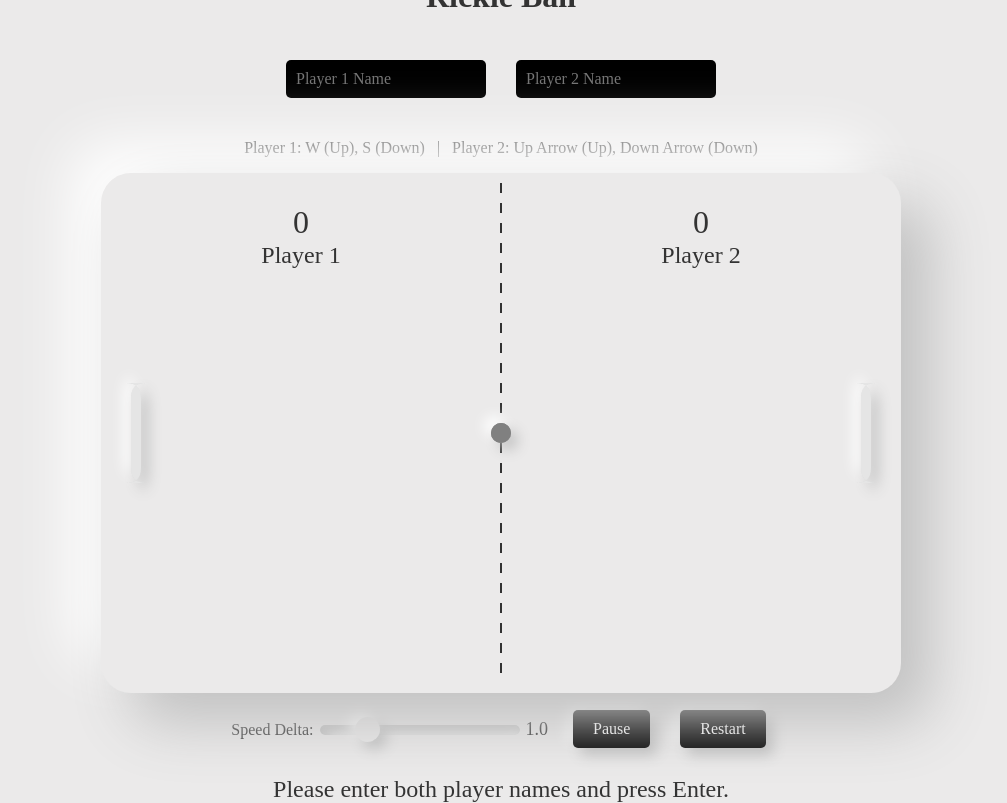
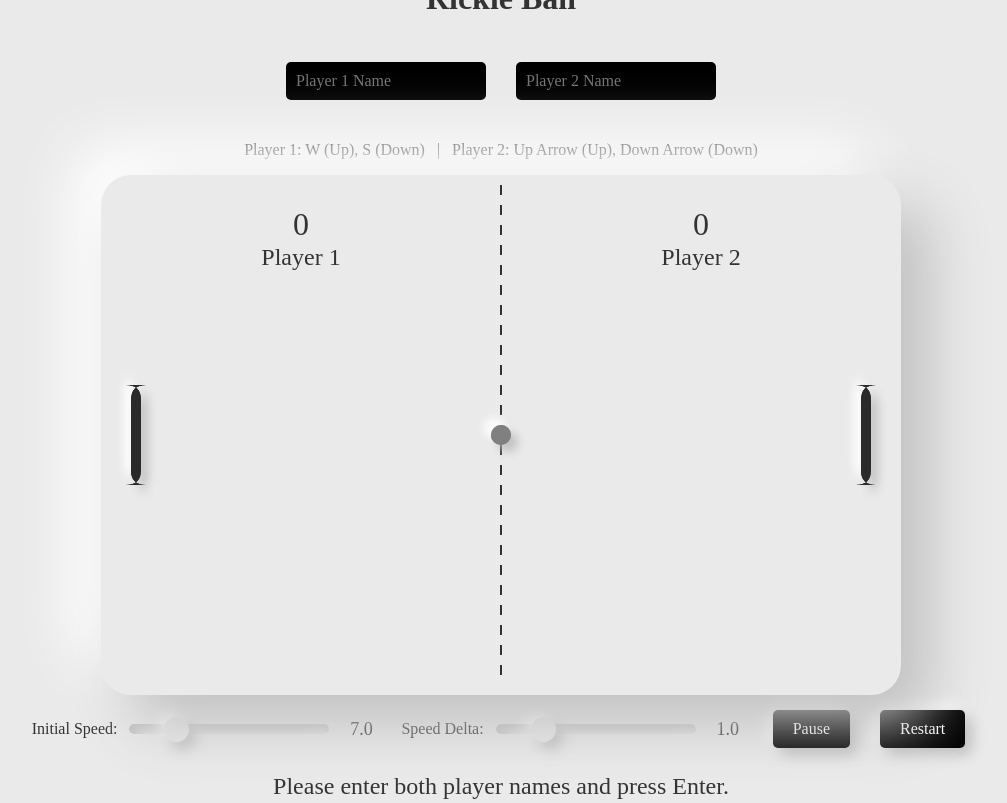
Before and after one commit to unnikrishnannambiar/rickleball, a plain HTML site: page index.html in a window 1280 px wide. Both pictures are taken after a click on the button "Restart". Shown: the whole page, without its empty margins (139-1146 px from the left). Drawn offline with Linux system fonts and the light colour scheme.

Commit message:
Updated slider for game speed

```diff
--- a/index.html
+++ b/index.html
@@ -51,7 +51,13 @@
             flex-wrap: wrap;
             width: 100%;
         }
-        #speedDeltaSlider {
+        .slider-container {
+            display: flex;
+            align-items: center;
+            gap: 10px;
+            font-family: 'Times New Roman', Times, serif;
+        }
+        #speedDeltaSlider, #initialSpeedSlider {
             width: 200px;
             -webkit-appearance: none;
             appearance: none;
@@ -64,7 +70,7 @@
             box-shadow: inset 7px 7px 14px #c1c1c1,
                         inset -7px -7px 14px #ffffff;
         }
-        #speedDeltaSlider::-webkit-slider-thumb {
+        #speedDeltaSlider::-webkit-slider-thumb, #initialSpeedSlider::-webkit-slider-thumb {
             -webkit-appearance: none;
             appearance: none;
             width: 25px;
@@ -75,10 +81,12 @@
                         7px 7px 14px #c1c1c1;
             cursor: pointer;
         }
-        #speedDeltaValue {
+        #speedDeltaValue, #initialSpeedValue {
             font-size: 18px;
             color: #333333;
             font-family: 'Times New Roman', Times, serif;
+            width: 40px;
+            text-align: center;
         }
         canvas {
             padding: 0;
@@ -160,10 +168,16 @@
         <canvas id="gameCanvas" width="800" height="500"></canvas>
     </div>
     <div id="controls">
-        <p style="font-family: 'Times New Roman', Times, serif;">
-            Speed Delta: <input type="range" id="speedDeltaSlider" min="0" max="5" step="0.1" value="1">
+        <div class="slider-container">
+            <label for="initialSpeedSlider">Initial Speed:</label>
+            <input type="range" id="initialSpeedSlider" min="5" max="15" step="0.5" value="7">
+            <span id="initialSpeedValue">7.0</span>
+        </div>
+        <div class="slider-container">
+            <label for="speedDeltaSlider">Speed Delta:</label>
+            <input type="range" id="speedDeltaSlider" min="0.5" max="3" step="0.1" value="1">
             <span id="speedDeltaValue">1.0</span>
-        </p>
+        </div>
         <button id="pauseButton" class="control-button">Pause</button>
         <button id="restartButton" class="control-button">Restart</button>
     </div>
@@ -172,104 +186,115 @@
     <div id="winnerMessage"></div>
     <script>
         // Canvas setup
-        var canvas = document.getElementById("gameCanvas");
-        var ctx = canvas.getContext("2d");
+        const canvas = document.getElementById("gameCanvas");
+        const ctx = canvas.getContext("2d");
 
         // Game variables
-        var paddleWidth = 10;
-        var paddleHeight = 100;
-        var ballRadius = 10;
+        const paddleWidth = 10;
+        const paddleHeight = 100;
+        const ballRadius = 10;
 
         // Paddles
-        var paddle1 = {
+        const paddle1 = {
             x: 30,
             y: canvas.height / 2 - paddleHeight / 2,
             width: paddleWidth,
             height: paddleHeight,
             dy: 0,
-            speed: 5
+            speed: 8, // Increased from 5 to 8
+            color: "#2a2a2a" // Darker gray
         };
 
-        var paddle2 = {
+        const paddle2 = {
             x: canvas.width - paddleWidth - 30,
             y: canvas.height / 2 - paddleHeight / 2,
             width: paddleWidth,
             height: paddleHeight,
             dy: 0,
-            speed: 5
+            speed: 8, // Increased from 5 to 8
+            color: "#2a2a2a" // Darker gray
         };
 
         // Ball
-        var ball = {
+        const ball = {
             x: canvas.width / 2,
             y: canvas.height / 2,
             radius: ballRadius,
-            speed: 5, // Increased starting speed from 3 to 5
-            dx: 5 * (Math.random() > 0.5 ? 1 : -1), // Adjusted to match new speed
-            dy: 5 * (Math.random() > 0.5 ? 1 : -1), // Adjusted to match new speed
+            speed: 7, // Will be set based on initial speed slider
+            dx: 7 * (Math.random() > 0.5 ? 1 : -1), // Will be set based on initial speed slider
+            dy: 7 * (Math.random() > 0.5 ? 1 : -1), // Will be set based on initial speed slider
             color: "#808080" // Grey color at start
         };
 
         // Scores and total points
-        var score1 = 0;
-        var score2 = 0;
-        var totalPoints = 0;
+        let score1 = 0;
+        let score2 = 0;
+        let totalPoints = 0;
 
         // Speed delta
-        var speedDelta = 1.0;
+        let speedDelta = 1.0;
 
         // Game state
-        var isPaused = false;
-        var isGameOver = false;
-        var isGameStarted = false;
-        var countdown = 3;
+        let isPaused = false;
+        let isGameOver = false;
+        let isGameStarted = false;
+        let countdown = 3;
 
         // Player names
-        var player1NameInput = document.getElementById("player1Name");
-        var player2NameInput = document.getElementById("player2Name");
-        var player1Name = "";
-        var player2Name = "";
+        const player1NameInput = document.getElementById("player1Name");
+        const player2NameInput = document.getElementById("player2Name");
+        let player1Name = "";
+        let player2Name = "";
 
         // Messages
-        var winnerMessage = document.getElementById("winnerMessage");
-        var startMessage = document.getElementById("startMessage");
-        var countdownMessage = document.getElementById("countdownMessage");
+        const winnerMessage = document.getElementById("winnerMessage");
+        const startMessage = document.getElementById("startMessage");
+        const countdownMessage = document.getElementById("countdownMessage");
 
         // Control buttons
-        var pauseButton = document.getElementById("pauseButton");
-        var restartButton = document.getElementById("restartButton");
+        const pauseButton = document.getElementById("pauseButton");
+        const restartButton = document.getElementById("restartButton");
 
         // Keyboard controls
-        var keys = {};
+        const keys = {};
 
         document.addEventListener("keydown", function(e) {
-            keys[e.keyCode] = true;
+            keys[e.key] = true;
             // Prevent default behavior for spacebar to avoid scrolling when paused
-            if (e.keyCode === 32 && isPaused) {
+            if (e.key === ' ' && isPaused) {
                 e.preventDefault();
             }
         });
 
         document.addEventListener("keyup", function(e) {
-            delete keys[e.keyCode];
+            keys[e.key] = false;
         });
 
         // Speed Delta Slider
-        var speedDeltaSlider = document.getElementById("speedDeltaSlider");
-        var speedDeltaValue = document.getElementById("speedDeltaValue");
+        const speedDeltaSlider = document.getElementById("speedDeltaSlider");
+        const speedDeltaValue = document.getElementById("speedDeltaValue");
 
         speedDeltaSlider.addEventListener("input", function() {
             speedDelta = parseFloat(speedDeltaSlider.value);
             speedDeltaValue.textContent = speedDelta.toFixed(1);
         });
 
+        // Initial Speed Slider
+        const initialSpeedSlider = document.getElementById("initialSpeedSlider");
+        const initialSpeedValue = document.getElementById("initialSpeedValue");
+
+        initialSpeedSlider.addEventListener("input", function() {
+            initialSpeed = parseFloat(initialSpeedSlider.value);
+            initialSpeedValue.textContent = initialSpeed.toFixed(1);
+        });
+
         // Variables to track if players have pressed Enter
-        var player1Entered = false;
-        var player2Entered = false;
+        let player1Entered = false;
+        let player2Entered = false;
 
         // Event listeners for Enter key on name inputs
         player1NameInput.addEventListener("keydown", function(e) {
-            if (e.keyCode === 13) { // Enter key
+            if (e.key === 'Enter') { // Enter key
                 player1Name = player1NameInput.value.trim();
                 player1Entered = true;
                 checkNamesEntered();
@@ -277,7 +302,7 @@
         });
 
         player2NameInput.addEventListener("keydown", function(e) {
-            if (e.keyCode === 13) { // Enter key
+            if (e.key === 'Enter') { // Enter key
                 player2Name = player2NameInput.value.trim();
                 player2Entered = true;
                 checkNamesEntered();
@@ -297,6 +322,9 @@
 
                     startMessage.textContent = ""; // Remove start message
 
+                    // Set initial speed based on slider
+                    setInitialBallSpeed();
+
                     // Start countdown
                     startCountdown();
                 } else {
@@ -308,10 +336,19 @@
             }
         }
 
+        function setInitialBallSpeed() {
+            // Retrieve the initial speed from the slider
+            let initialSpeed = parseFloat(initialSpeedSlider.value);
+            ball.speed = initialSpeed;
+            // Set dx and dy based on initial speed and random direction
+            ball.dx = initialSpeed * (Math.random() > 0.5 ? 1 : -1);
+            ball.dy = initialSpeed * (Math.random() > 0.5 ? 1 : -1);
+        }
+
         function startCountdown() {
             countdown = 3;
             countdownMessage.textContent = countdown;
-            var countdownInterval = setInterval(function() {
+            const countdownInterval = setInterval(function() {
                 countdown--;
                 if (countdown > 0) {
                     countdownMessage.textContent = countdown;
@@ -346,16 +383,14 @@
             // Reset ball position and speed
             ball.x = canvas.width / 2;
             ball.y = canvas.height / 2;
-            ball.speed = 5; // Reset to increased speed
-            ball.dx = 5 * (Math.random() > 0.5 ? 1 : -1); // Adjusted to match new speed
-            ball.dy = 5 * (Math.random() > 0.5 ? 1 : -1); // Adjusted to match new speed
+            setInitialBallSpeed();
             ball.color = "#808080"; // Grey color at start
 
             // Reset paddles
             paddle1.y = canvas.height / 2 - paddleHeight / 2;
             paddle2.y = canvas.height / 2 - paddleHeight / 2;
-            paddle1.speed = 5;
-            paddle2.speed = 5;
+            paddle1.speed = 8; // Reset to increased speed
+            paddle2.speed = 8; // Reset to increased speed
 
             // Reset game state
             isPaused = false;
@@ -385,18 +420,18 @@
         // Game loop functions
         function movePaddles() {
             // Player 1 controls (W and S keys)
-            if (keys[87]) { // W key
+            if (keys['w'] || keys['W']) { // W key
                 paddle1.dy = -paddle1.speed;
-            } else if (keys[83]) { // S key
+            } else if (keys['s'] || keys['S']) { // S key
                 paddle1.dy = paddle1.speed;
             } else {
                 paddle1.dy = 0;
             }
 
             // Player 2 controls (Up and Down arrow keys)
-            if (keys[38]) { // Up arrow
+            if (keys['ArrowUp']) { // Up arrow
                 paddle2.dy = -paddle2.speed;
-            } else if (keys[40]) { // Down arrow
+            } else if (keys['ArrowDown']) { // Down arrow
                 paddle2.dy = paddle2.speed;
             } else {
                 paddle2.dy = 0;
@@ -424,47 +459,9 @@
                 ball.dy = -ball.dy;
             }
 
-            // Paddle collision
-            // Paddle 1
-            if (ball.x - ball.radius < paddle1.x + paddle1.width &&
-                ball.y > paddle1.y &&
-                ball.y < paddle1.y + paddle1.height) {
-
-                // Calculate where the ball hit the paddle
-                var collidePoint = ball.y - (paddle1.y + paddle1.height / 2);
-
-                // Normalize the value of collidePoint (-1 to 1)
-                collidePoint = collidePoint / (paddle1.height / 2);
-
-                // Calculate angle in radians (max 45 degrees)
-                var angleRad = collidePoint * (Math.PI / 4);
-
-                // Direction of the ball after hitting
-                var direction = 1;
-
-                // Change the ball's speed and direction
-                var speed = ball.speed;
-                ball.dx = direction * speed * Math.cos(angleRad);
-                ball.dy = speed * Math.sin(angleRad);
-
-                ball.color = "#353535"; // Dark gray when hit
-            }
-
-            // Paddle 2
-            if (ball.x + ball.radius > paddle2.x &&
-                ball.y > paddle2.y &&
-                ball.y < paddle2.y + paddle2.height) {
-
-                var collidePoint = ball.y - (paddle2.y + paddle2.height / 2);
-                collidePoint = collidePoint / (paddle2.height / 2);
-                var angleRad = collidePoint * (Math.PI / 4);
-                var direction = -1;
-                var speed = ball.speed;
-                ball.dx = direction * speed * Math.cos(angleRad);
-                ball.dy = speed * Math.sin(angleRad);
-
-                ball.color = "#353535"; // Dark gray when hit
-            }
+            // Paddle collisions
+            checkPaddleCollision(paddle1, 1);
+            checkPaddleCollision(paddle2, 2);
 
             // Scoring
             if (ball.x - ball.radius < 0) {
@@ -477,6 +474,33 @@
                 totalPoints++;
                 ball.color = "#303030"; // Darkest gray when missed
                 resetBall();
+            }
+        }
+
+        function checkPaddleCollision(paddle, playerNumber) {
+            if ((playerNumber === 1 && ball.x - ball.radius < paddle.x + paddle.width) ||
+                (playerNumber === 2 && ball.x + ball.radius > paddle.x)) {
+
+                if (ball.y > paddle.y && ball.y < paddle.y + paddle.height) {
+                    // Calculate where the ball hit the paddle
+                    let collidePoint = ball.y - (paddle.y + paddle.height / 2);
+
+                    // Normalize the value of collidePoint (-1 to 1)
+                    collidePoint = collidePoint / (paddle.height / 2);
+
+                    // Calculate angle in radians (max 60 degrees for more sensitivity)
+                    let angleRad = collidePoint * (Math.PI / 3);
+
+                    // Direction of the ball after hitting
+                    let direction = playerNumber === 1 ? 1 : -1;
+
+                    // Change the ball's speed and direction
+                    let speed = ball.speed;
+                    ball.dx = direction * speed * Math.cos(angleRad);
+                    ball.dy = speed * Math.sin(angleRad);
+
+                    ball.color = "#353535"; // Dark gray when hit
+                }
             }
         }
 
@@ -495,8 +519,8 @@
                 ball.x = canvas.width / 2;
                 ball.y = canvas.height / 2;
                 // Reverse direction
-                ball.dx = -ball.dx / Math.abs(ball.dx) * ball.speed * Math.cos(Math.PI / 4);
-                ball.dy = ball.speed * Math.sin(Math.PI / 4) * (Math.random() > 0.5 ? 1 : -1);
+                ball.dx = -Math.sign(ball.dx) * ball.speed * Math.cos(Math.PI / 3);
+                ball.dy = ball.speed * Math.sin(Math.PI / 3) * (Math.random() > 0.5 ? 1 : -1);
                 ball.color = "#808080"; // Reset to grey color
 
                 // Check if speed needs to increase
@@ -509,14 +533,14 @@
         }
 
         function increaseSpeed() {
-            var delta = speedDelta;
+            const delta = speedDelta;
 
             // Increase ball speed
             ball.speed += delta;
             // Adjust ball direction speeds accordingly
-            var speed = ball.speed;
-            var angleRad = Math.atan2(ball.dy, ball.dx);
-            ball.dx = (ball.dx / Math.abs(ball.dx)) * speed * Math.cos(angleRad);
+            const speed = ball.speed;
+            const angleRad = Math.atan2(ball.dy, ball.dx);
+            ball.dx = Math.sign(ball.dx) * speed * Math.cos(angleRad);
             ball.dy = speed * Math.sin(angleRad);
 
             // Increase paddle speeds
@@ -525,9 +549,8 @@
         }
 
         function drawPaddles() {
-            ctx.fillStyle = "#e5e5e5";
-            drawNeomorphicRect(paddle1.x, paddle1.y, paddle1.width, paddle1.height);
-            drawNeomorphicRect(paddle2.x, paddle2.y, paddle2.width, paddle2.height);
+            drawNeomorphicRect(paddle1.x, paddle1.y, paddle1.width, paddle1.height, paddle1.color);
+            drawNeomorphicRect(paddle2.x, paddle2.y, paddle2.width, paddle2.height, paddle2.color);
         }
 
         function drawBall() {
@@ -558,10 +581,10 @@
             ctx.fillText(player2Name || "Player 2", 3 * canvas.width / 4, 80);
         }
 
-        function drawNeomorphicRect(x, y, width, height) {
+        function drawNeomorphicRect(x, y, width, height, color) {
             // Draw rectangle with neomorphic effect
-            var radius = 15;
-            ctx.fillStyle = "#e5e5e5";
+            const radius = 15;
+            ctx.fillStyle = color;
             ctx.beginPath();
             ctx.moveTo(x + radius, y);
             ctx.lineTo(x + width - radius, y);
@@ -579,13 +602,13 @@
             ctx.shadowColor = "#ffffff";
             ctx.shadowOffsetX = -7;
             ctx.shadowOffsetY = -7;
-            ctx.shadowBlur = 14;
+            ctx.shadowBlur = 10; // Reduced for performance
             ctx.fill();
 
             ctx.shadowColor = "#c1c1c1";
             ctx.shadowOffsetX = 7;
             ctx.shadowOffsetY = 7;
-            ctx.shadowBlur = 14;
+            ctx.shadowBlur = 10; // Reduced for performance
             ctx.fill();
 
             // Reset shadow
@@ -603,13 +626,13 @@
             ctx.shadowColor = "#ffffff";
             ctx.shadowOffsetX = -7;
             ctx.shadowOffsetY = -7;
-            ctx.shadowBlur = 14;
+            ctx.shadowBlur = 10; // Reduced for performance
             ctx.fill();
 
             ctx.shadowColor = "#c1c1c1";
             ctx.shadowOffsetX = 7;
             ctx.shadowOffsetY = 7;
-            ctx.shadowBlur = 14;
+            ctx.shadowBlur = 10; // Reduced for performance
             ctx.fill();
 
             // Reset shadow
```
